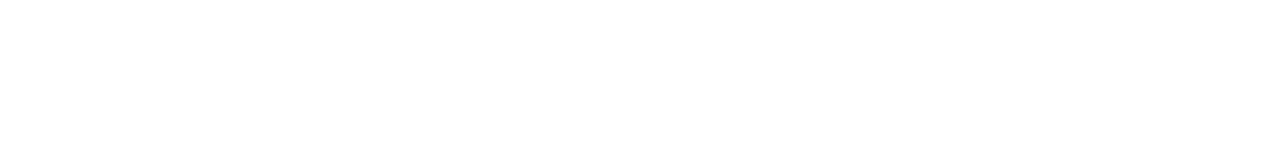
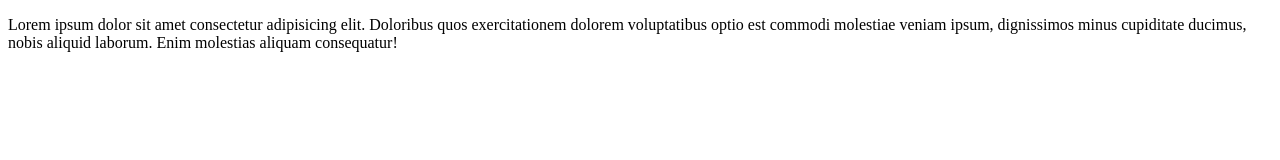
Before and after one commit to devrajesh01/localRepo, a plain HTML site: page index.html in a window 1280 px wide. Drawn offline with Linux system fonts and the light colour scheme.

Commit message:
paragraph added

```diff
--- a/index.html
+++ b/index.html
@@ -8,5 +8,8 @@
 </head>
 <body>
 
+
+    <p>Lorem ipsum dolor sit amet consectetur adipisicing elit. Doloribus quos exercitationem dolorem voluptatibus optio est commodi molestiae veniam ipsum, dignissimos minus cupiditate ducimus, nobis aliquid laborum. Enim molestias aliquam consequatur!</p>
+
 </body>
 </html>
```
